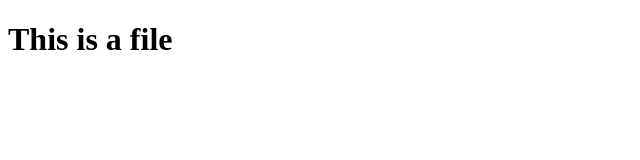
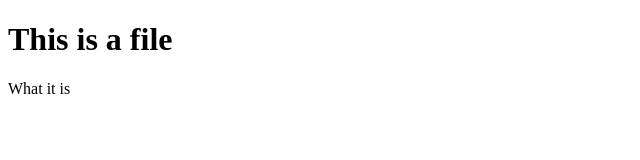
Before and after one commit to michaelcumings/repo_of_doom, a plain HTML site: page index.html in a window 1280 px wide. Shown: the full height of the page, 0-640 px from the left. Drawn offline with Linux system fonts and the light colour scheme.

Commit message:
will this change

```diff
--- a/index.html
+++ b/index.html
@@ -2,5 +2,8 @@
 <html lang="en">
 <body>
     <h1>This is a file</h1>
+
+    What it is
+
 </body>
 </html>
```
